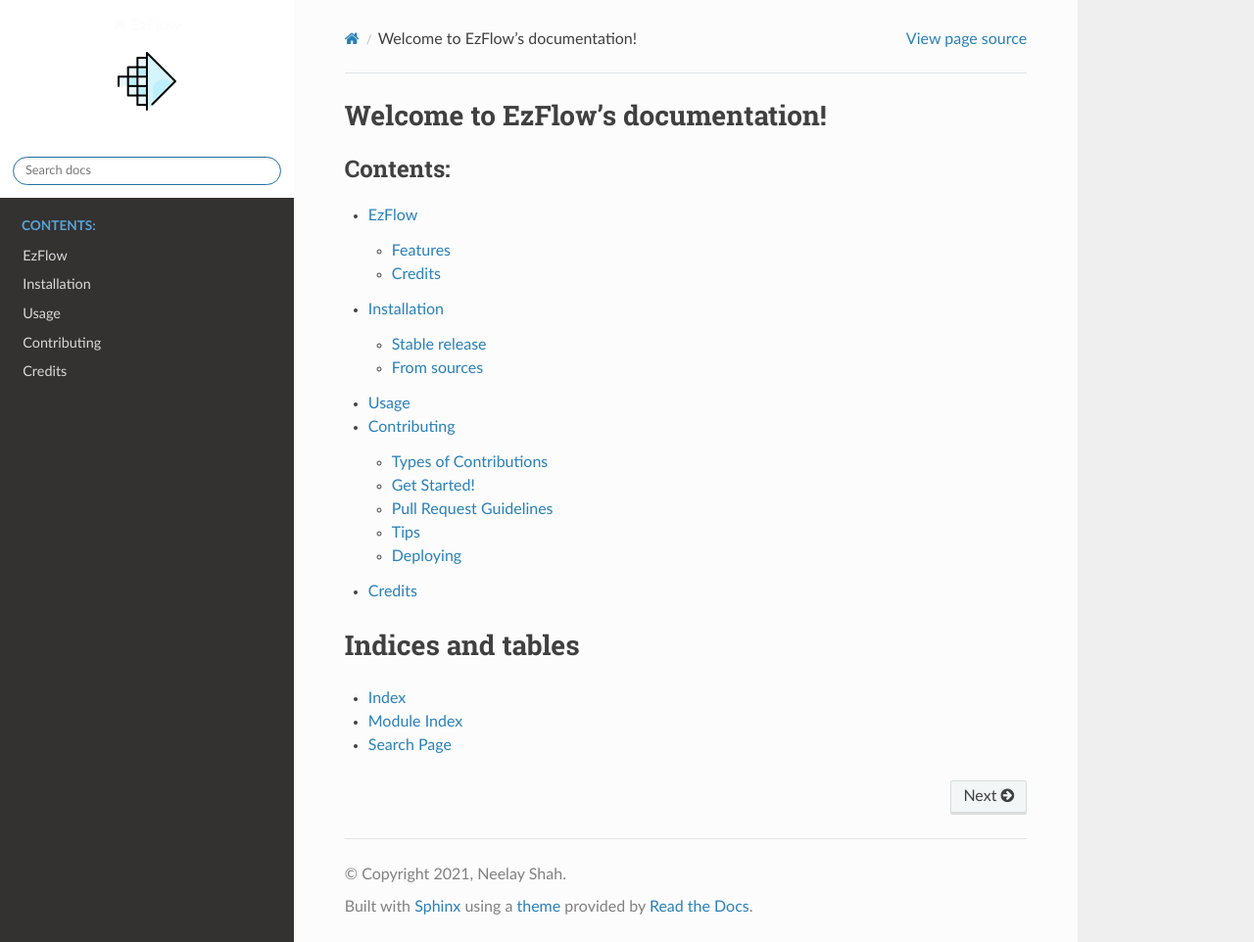
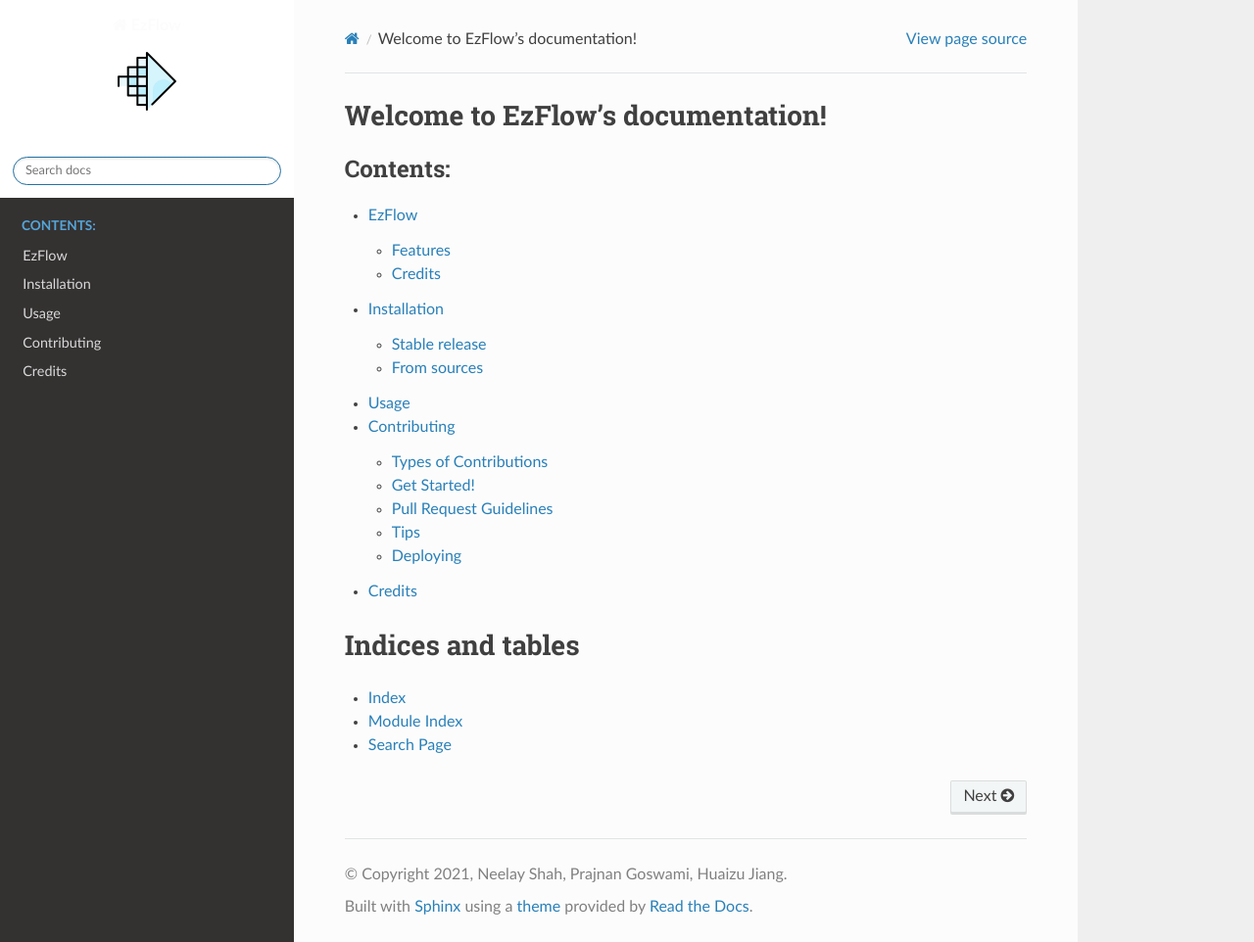
Before and after one commit to neu-vi/ezflow, a Sphinx documentation site: the page built from docs/index.rst, in a window 1280 px wide and 962 px high. Shown: the whole window at 98% size. Built offline with Sphinx 7.4.7 and the Read the Docs theme 2.0.0, drawn with Linux system fonts in a browser that asks for light colours; pages that are not in the unit, such as notebooks, are missing from menus.

```diff
--- a/docs/conf.py
+++ b/docs/conf.py
@@ -54,7 +54,7 @@ master_doc = "index"
 
 # General information about the project.
 project = "EzFlow"
-copyright = "2021, Neelay Shah"
+copyright = "2021, Neelay Shah, Prajnan Goswami, Huaizu Jiang"
 author = "Neelay Shah"
 
 # The version info for the project you're documenting, acts as replacement
```
Also changed, not shown: README.md (+2 -0 lines).
